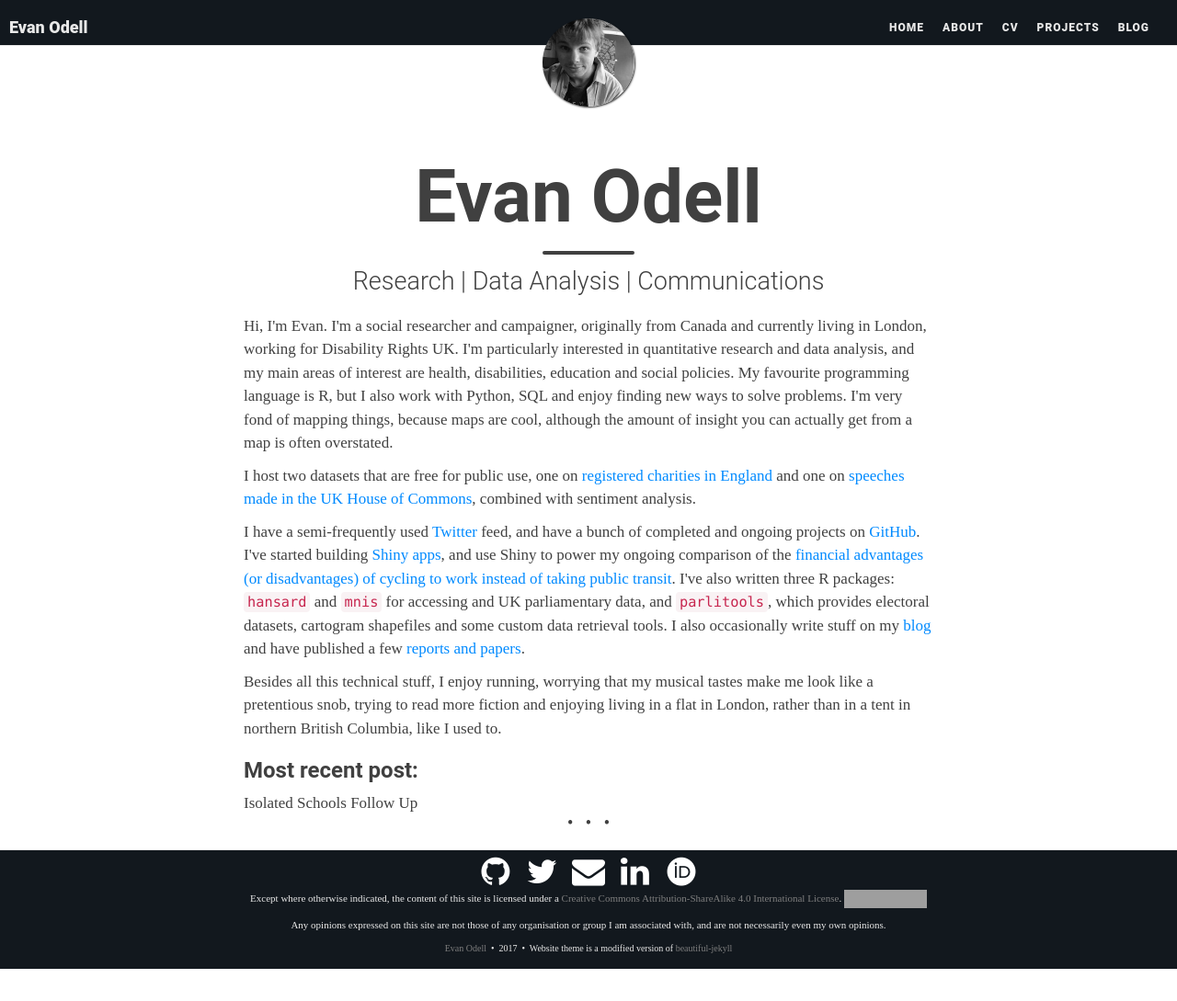
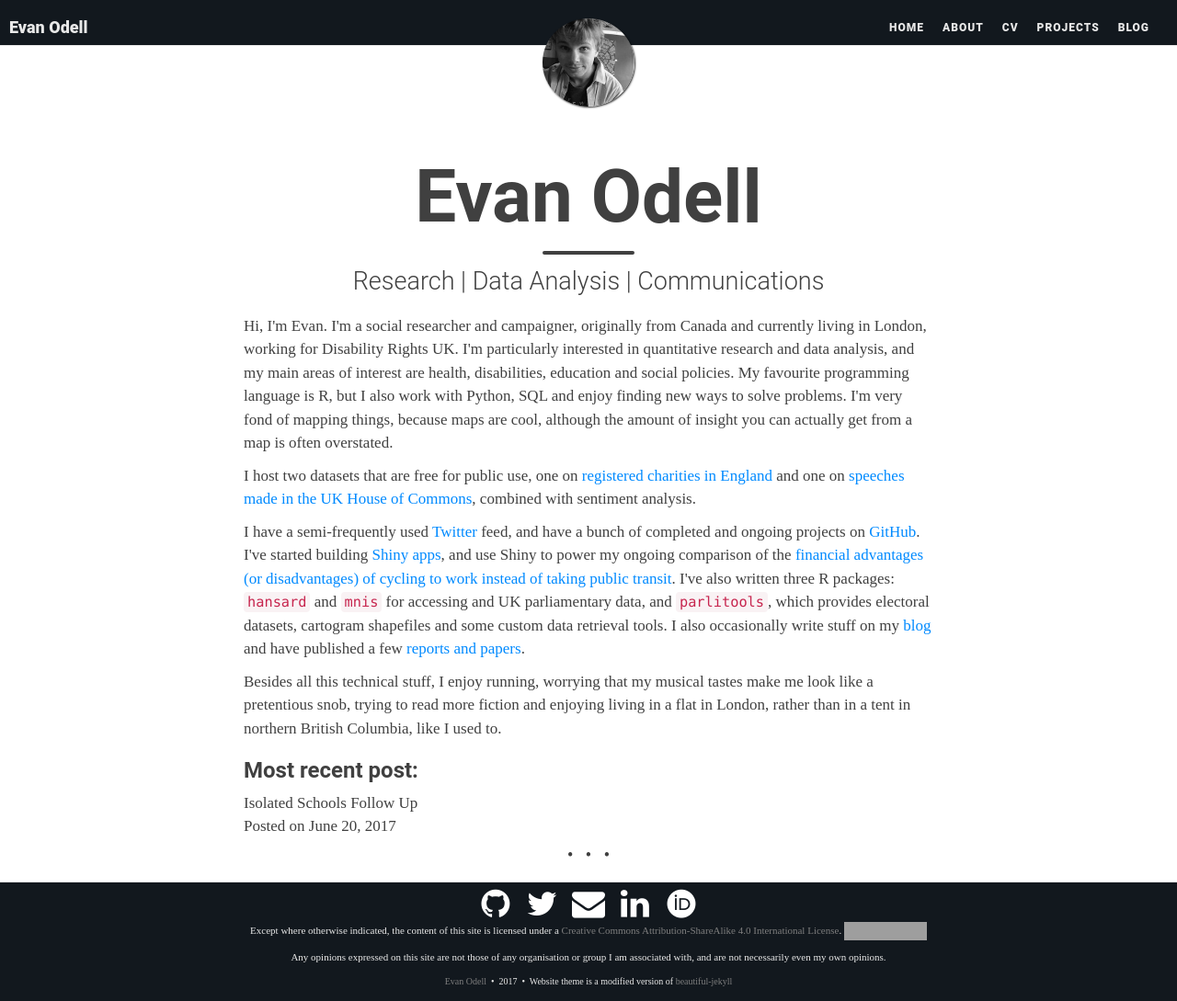
Before and after one commit to evanodell/evanodell.com, a Jekyll site: the page built from index.html, in a window 1280 px wide and 1089 px high. Shown: the whole window at 92% size. Built offline with Jekyll 4.4.1, drawn with Linux system fonts in a browser that asks for light colours; nearby versions of some CDN libraries; some web fonts are replaced; grey boxes are pictures that could not be loaded.

Commit message:
update homepage

```diff
--- a/index.html
+++ b/index.html
@@ -19,4 +19,15 @@
 <h3>Most recent post:</h3>
 {% for post in site.posts limit:1 %}
   <a href="{{ BASE_PATH }}{{ post.url }}">{{ post.title }}</a>
+  {% if post.subtitle %}
+  <h3 class="post-subtitle">
+    {{ post.subtitle }}
+  </h3>
+  {% endif %}
+
+  <p class="post-meta">
+    Posted on {{ post.date | date: "%B %-d, %Y" }}
+  </p>
+
+
 {% endfor %}
```
